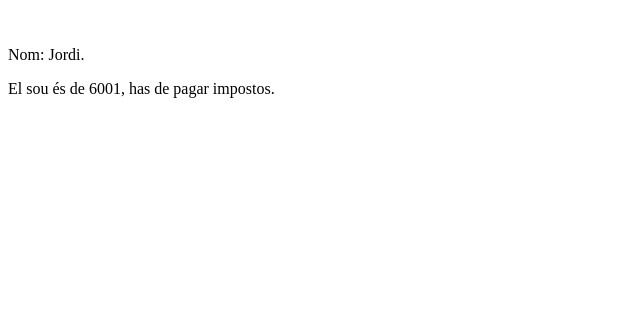
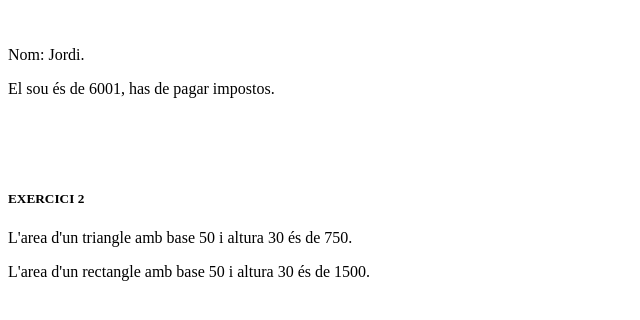
Before and after one commit to carlavelasco15/SP1T4EX1, a PHP site: page / in a window 1280 px wide. Shown: the part 320-640 px from the top of the page, without its empty margins (0-640 px from the left). Run offline with PHP 8.4, Linux system fonts and the light colour scheme.

Commit message:
Sprint 1 - Tema 4 - Nivell 1 - Exercici 2

```diff
--- a/index.php
+++ b/index.php
@@ -53,6 +53,43 @@
 
     $emp4 = new Employee("Jordi", 6001);
     $emp4->print();
+    echo "<br>";
+    echo "<br>";
+
+    /* EXERCICI 2 */
+
+    echo "<h5>EXERCICI 2</h5>";
+
+    class Shape {
+        public $width;
+        public $height;
+
+        function __construct($lWidth, $lHeight) {
+            $this->width = $lWidth;
+            $this->height = $lHeight;
+        }
+    }
+
+    class Triangle extends Shape {
+        function area() {
+            $area = ($this->width * $this->height) / 2;
+            echo("<p>L'area d'un triangle amb base $this->width i altura $this->height és de $area.</p>");
+        }
+    }
+
+    class Rectangle extends Shape {
+        function area() {
+            $area = ($this->width * $this->height);
+            echo("<p>L'area d'un rectangle amb base $this->width i altura $this->height és de $area.</p>");
+        }
+    }
+
+    $triangle = new Triangle(50, 30);
+    $triangle->area();
+
+    $rectangle = new Rectangle(50, 30);
+    $rectangle->area();
+
     ?>
 </body>
 </html>
```
